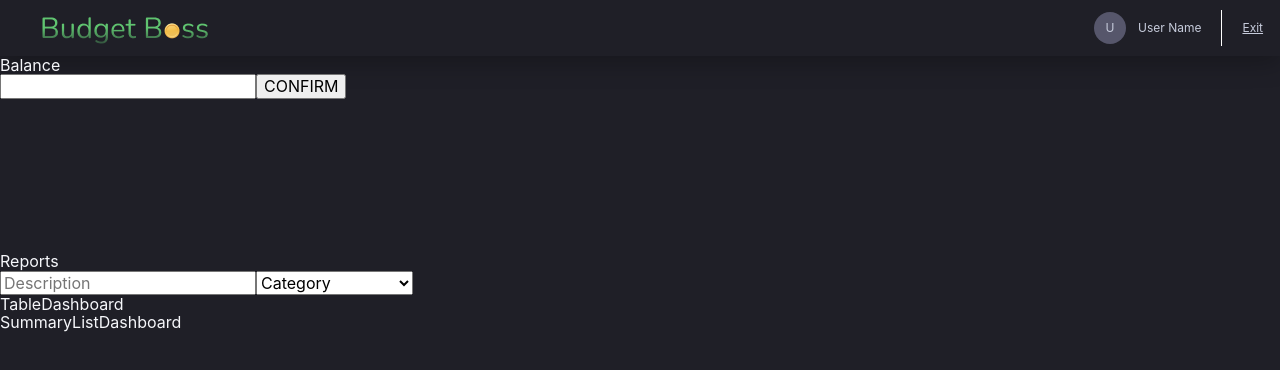
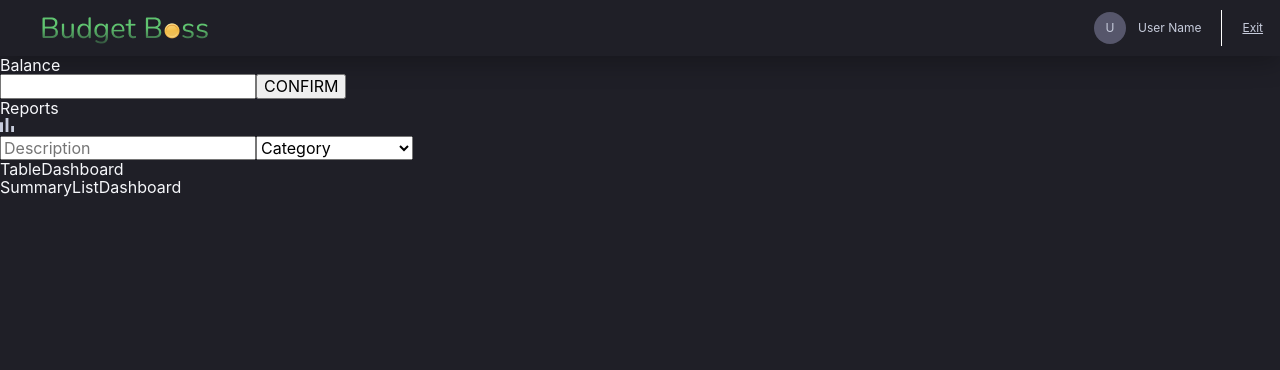
Before and after one commit to Andrey-hdsh/budget-boss-mvp, a React (Create React App) app: page /budget-boss-mvp/dashboard in a window 1280 px wide. Shown: the top 370 px of the page. Built offline with nearby package versions, Linux system fonts and the light colour scheme.

Commit message:
add ReportsLink component

```diff
--- a/src/components/Icon.jsx
+++ b/src/components/Icon.jsx
@@ -2,9 +2,9 @@ import sprite from '../img/sprite.svg';
 
 import React from 'react';
 
-export const Icon = ({ width, height, iconid }) => {
+export const Icon = ({ width, height, iconid, fill }) => {
   return (
-    <svg width={width} height={height}>
+    <svg width={width} height={height} fill={fill}>
       <use href={`${sprite}#${iconid}`}></use>
     </svg>
   );
--- /dev/null
+++ b/src/components/ReportsLink/ReportsLink.jsx
@@ -0,0 +1,16 @@
+import { Link } from 'react-router-dom';
+import { Icon } from 'components/Icon';
+
+export const ReportsLink = () => {
+  return (
+    <Link to="/reports">
+      <p>Reports</p>
+      <Icon
+        iconid={'icon-scale'}
+        width={14}
+        height={14}
+        fill={'var(--white-color-second)'}
+      />
+    </Link>
+  );
+};
--- a/src/pages/DashboardPage.jsx
+++ b/src/pages/DashboardPage.jsx
@@ -1,19 +1,15 @@
 import { AddTransactionForm } from 'components/AddTransactionForm/AddTransactionForm';
 import { Balance } from 'components/Balance/Balance';
-import { Icon } from 'components/Icon';
+import { ReportsLink } from 'components/ReportsLink/ReportsLink';
 import { SummaryListDashboard } from 'components/SummaryListDashboard/SummaryListDashboard';
 import { TableDashboard } from 'components/TableDashboard/TableDashboard';
-import { Link } from 'react-router-dom';
 
 function DashboardPage() {
   return (
     <div>
       <div>
         <Balance />
-        <Link to="/reports">
-          <Icon />
-          <p>Reports</p>
-        </Link>
+        <ReportsLink />
       </div>
       <div>
         <AddTransactionForm />
```
